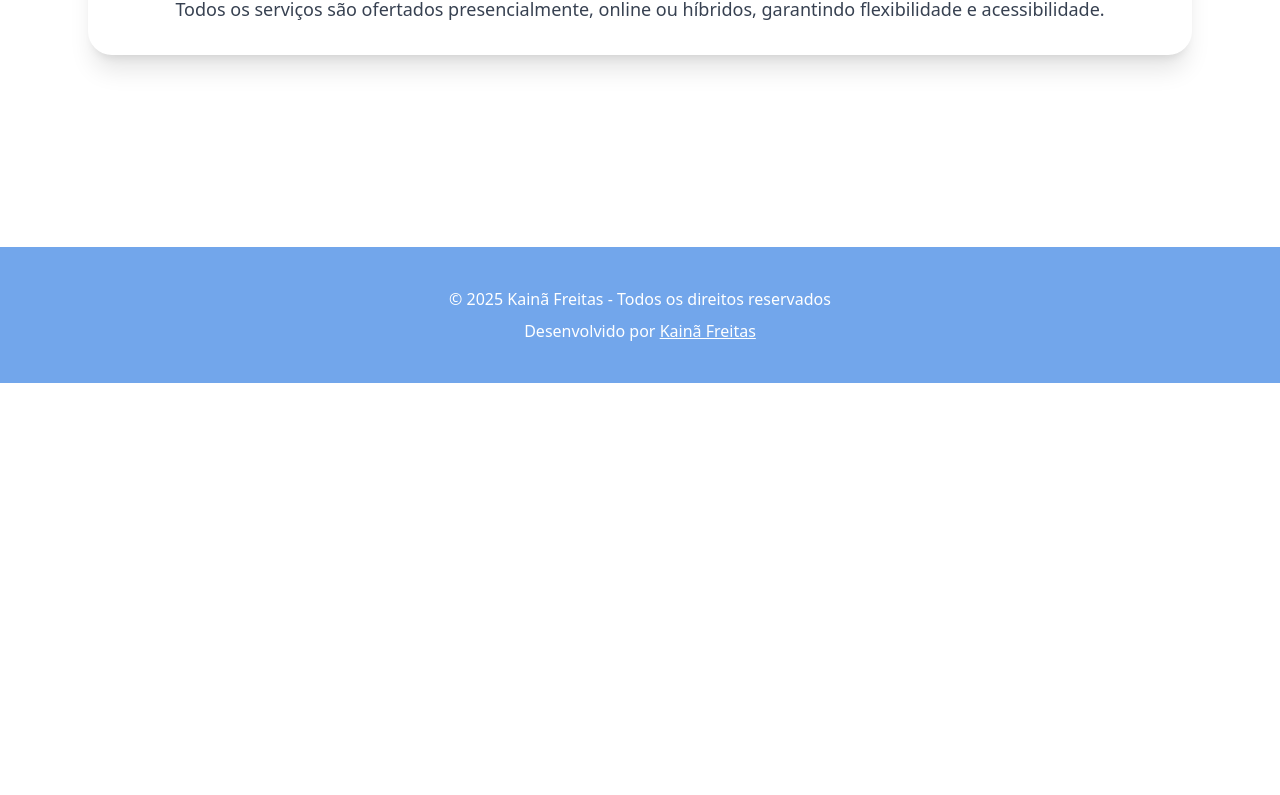
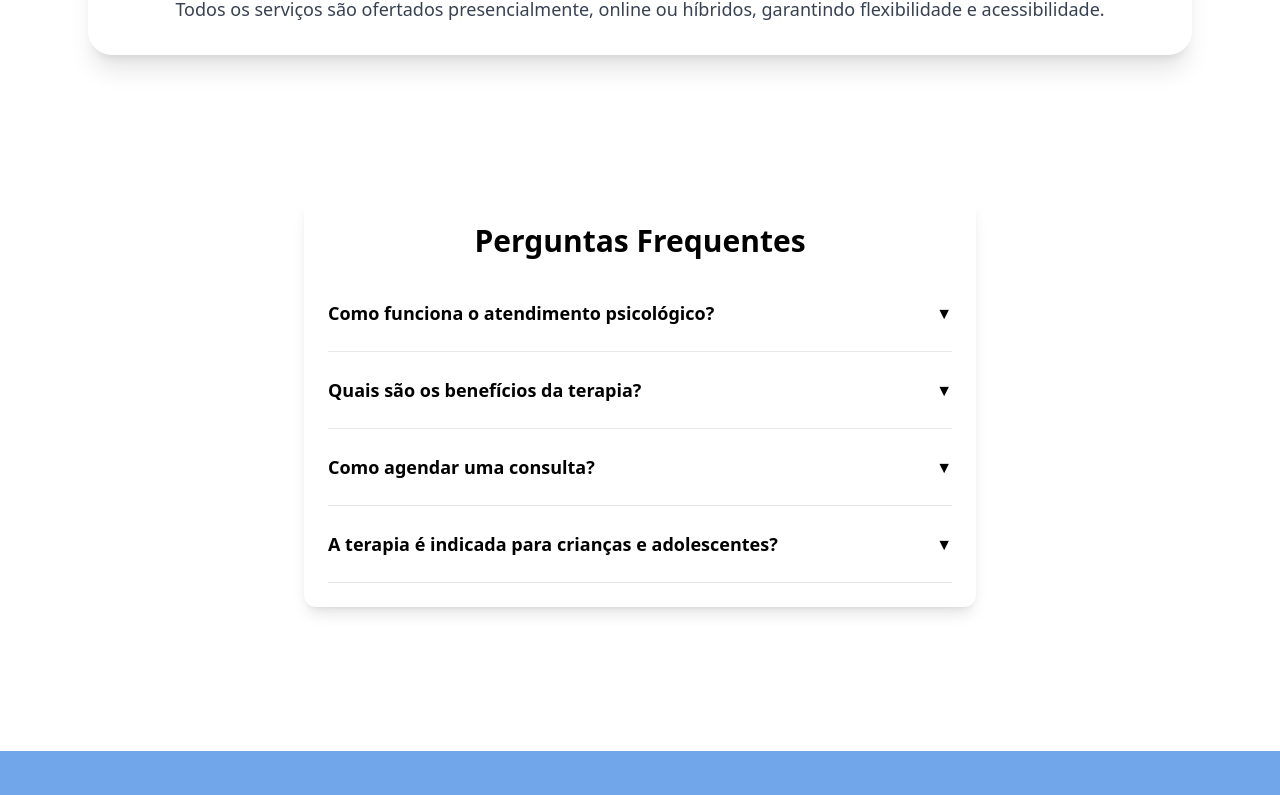
Before and after one commit to kainamf/psigabrielle, a React (Create React App) app: page / in a window 1280 px wide. Shown: the part 1631-2426 px from the top of the page. Before the commit the page ends 2014 px from the top, so only its background shows below. Built offline with nearby package versions, Linux system fonts and the light colour scheme.

Commit message:
feat: add FAQ component to Home page for enhanced user support

```diff
--- /dev/null
+++ b/src/components/FAQ.tsx
@@ -0,0 +1,52 @@
+import React, { useState } from 'react';
+
+const faqs = [
+	{
+		question: 'Como funciona o atendimento psicológico?',
+		answer: 'O atendimento é realizado de forma acolhedora, respeitando o tempo e as necessidades de cada pessoa. Pode ser presencial ou online.'
+	},
+	{
+		question: 'Quais são os benefícios da terapia?',
+		answer: 'A terapia auxilia no autoconhecimento, no desenvolvimento emocional, na resolução de conflitos e na promoção do bem-estar.'
+	},
+	{
+		question: 'Como agendar uma consulta?',
+		answer: 'Você pode agendar uma consulta pelo formulário de contato, WhatsApp ou redes sociais disponíveis no site.'
+	},
+	{
+		question: 'A terapia é indicada para crianças e adolescentes?',
+		answer: 'Sim, o acompanhamento psicológico é fundamental em todas as fases da vida, inclusive para crianças e adolescentes.'
+	},
+];
+
+export default function FAQ() {
+	const [openIndex, setOpenIndex] = useState<number | null>(null);
+
+	const handleToggle = (idx: number) => {
+		setOpenIndex(openIndex === idx ? null : idx);
+	};
+
+	return (
+		<section className="max-w-2xl mx-auto my-12 p-6 bg-white rounded-xl shadow-lg">
+			<h2 className="text-3xl font-bold text-center mb-8 text-primary">Perguntas Frequentes</h2>
+			<div className="space-y-4">
+				{faqs.map((faq, idx) => (
+					<div key={idx} className="border-b pb-4">
+						<button
+							className="w-full text-left flex justify-between items-center py-2 focus:outline-none"
+							onClick={() => handleToggle(idx)}
+						>
+							<span className="font-semibold text-lg text-secondary">{faq.question}</span>
+							<span className={`transform transition-transform duration-300 ${openIndex === idx ? 'rotate-180' : ''}`}>▼</span>
+						</button>
+						<div
+							className={`overflow-hidden transition-all duration-300 ${openIndex === idx ? 'max-h-40 opacity-100' : 'max-h-0 opacity-0'}`}
+						>
+							<p className="mt-2 text-gray-700">{faq.answer}</p>
+						</div>
+					</div>
+				))}
+			</div>
+		</section>
+	);
+}
--- a/src/pages/Home.tsx
+++ b/src/pages/Home.tsx
@@ -1,14 +1,17 @@
 
 import Hero from '../components/Hero';
 import Services from '../components/Services';
+import FAQ from '../components/FAQ';
 
 
 
 export default function Home() {
   return (
-  <div className="pt-0 bg-background">
+    <div className="pt-0 bg-background">
       <Hero />
       <Services />
+      {/* FAQ Section */}
+      <FAQ />
     </div>
   );
 }
```
